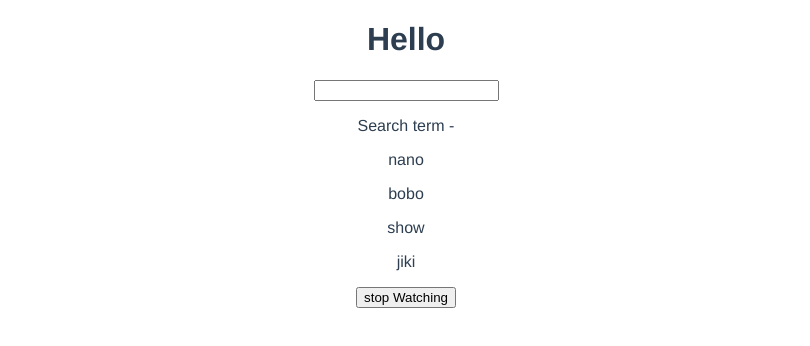
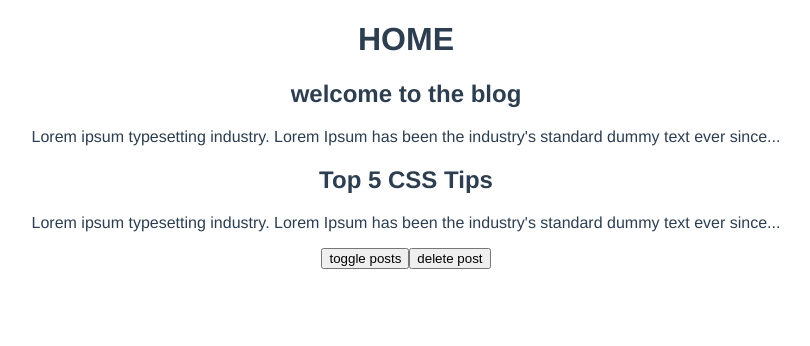
Before and after one commit to oelgoubi/Vue3-Composition-API, a Vue app: page / in a window 1280 px wide. Shown: the top 346 px of the page, without its empty margins (234-1044 px from the left). Built offline with nearby package versions, Linux system fonts and the light colour scheme.

Commit message:
add life cycle hooks inside the setup function

```diff
--- /dev/null
+++ b/src/components/PostList.vue
@@ -0,0 +1,38 @@
+<template>
+  <div class="post-list">
+      <div v-for="post in posts" :key="post.id">
+          <SinglePost :post="post" />
+      </div>
+  </div>
+</template>
+
+<script>
+import { onMounted, onUnmounted, onUpdated } from '@vue/runtime-core'
+import SinglePost from './SinglePost.vue'
+export default {
+    name:'PostList',
+    components : {SinglePost},
+    props: ["posts"],
+    setup(props){
+        onMounted(()=>{
+            console.log("OnMounted")
+        })
+         onUnmounted(()=>{
+            console.log("On UnMounted")
+        })
+
+        // This will fire once the data coming from the parent changes or the current data in the component
+        onUpdated(()=>{
+            console.log("on Updated")
+        })
+
+    },
+    mounted(){
+        console.log("mounted using options api")
+    }
+}
+</script>
+
+<style>
+
+</style>
--- /dev/null
+++ b/src/components/SinglePost.vue
@@ -0,0 +1,23 @@
+<template>
+  <div class="post">
+    <h2>{{post.title}}</h2>
+    <p>{{snippet}}</p>
+  </div>
+</template>
+
+<script>
+import { computed } from 'vue'
+export default {
+  name: "SinglePost",
+  props: ["post"],
+  setup(props) {
+    const snippet = computed(()=>{
+        return props.post.body.substring(0,100) + "..."
+    })
+    return {snippet};
+  },
+};
+</script>
+
+<style>
+</style>
--- a/src/views/Home.vue
+++ b/src/views/Home.vue
@@ -1,48 +1,26 @@
 <template>
   <div class="home">
-    <h1>Hello</h1>
-    <input type="text" v-model="search">
-    <p>Search term - {{ search }}</p>
-    <div v-for="name in matchingNames" :key="name">
-        <p>{{name}}</p>
-    </div>
-    <button @click="stopWatching">stop Watching</button>
+    <h1>HOME</h1>
+    <PostList  :posts="posts" v-if="showPosts" />
+    <button @click="showPosts = !showPosts">toggle posts</button>
+    <button @click="posts.pop()">delete post</button>
   </div>
 </template>
 
 <script>
-import { computed,ref, watch, watchEffect } from "vue"
+import PostList from '../components/PostList.vue'
+import { ref } from "vue"
 export default {
   name: 'Home',
+  components : { PostList },
   setup(){
-    const search = ref('');
-    const names = ref(['nano','bobo','show','jiki'])
+    const posts = ref([
+      { title:'welcome to the blog', body:"Lorem ipsum typesetting industry. Lorem Ipsum has been the industry's standard dummy text ever since the 1500s, when an unknown printer took a galley of type and scrambled it to make a type specimen book. It has survived not only five centuries, but also the leap into electronic typesetting, remaining essentially unchanged. It was popularised in the 1960s with the release of Letraset sheets containing Lorem Ipsum passages, and more recently with desktop publishing software like Aldus PageMaker including versions of Lorem Ipsum.", id:1},
+      { title:'Top 5 CSS Tips', body:"Lorem ipsum typesetting industry. Lorem Ipsum has been the industry's standard dummy text ever since the 1500s, when an unknown printer took a galley of type and scrambled it to make a type specimen book. It has survived not only five centuries, but also the leap into electronic typesetting, remaining essentially unchanged. It was popularised in the 1960s with the release of Letraset sheets containing Lorem Ipsum passages, and more recently with desktop publishing software like Aldus PageMaker including versions of Lorem Ipsum.", id:2},
+    ])
+    const showPosts = ref(true);
 
-    // Runs whenever "search" changes
-    const stopWatch = watch(search,()=>{
-      console.log("Search changes")
-    })
-
-    // Runs whenever a variable is defined inside the function changes and
-    // Runs once before the creation of the components (Get Data from DB)
-    const stopWatchEffect = watchEffect(()=>{
-      console.log("Watch Effect",search.value)
-    })
-    const matchingNames = computed(()=>{
-      return names.value.filter((name)=>{
-        // Return words that include the searching chars
-        return name.includes(search.value)
-      })
-    })
-
-    // Stop Watching by storing them in a variable and call the function;
-    const stopWatching = ()=>{
-      // Invoke the functions
-      stopWatch();
-      stopWatchEffect();
-    }
-
-    return {names,search,matchingNames,stopWatching}
+    return {posts,showPosts}
 
   }
 }
```
